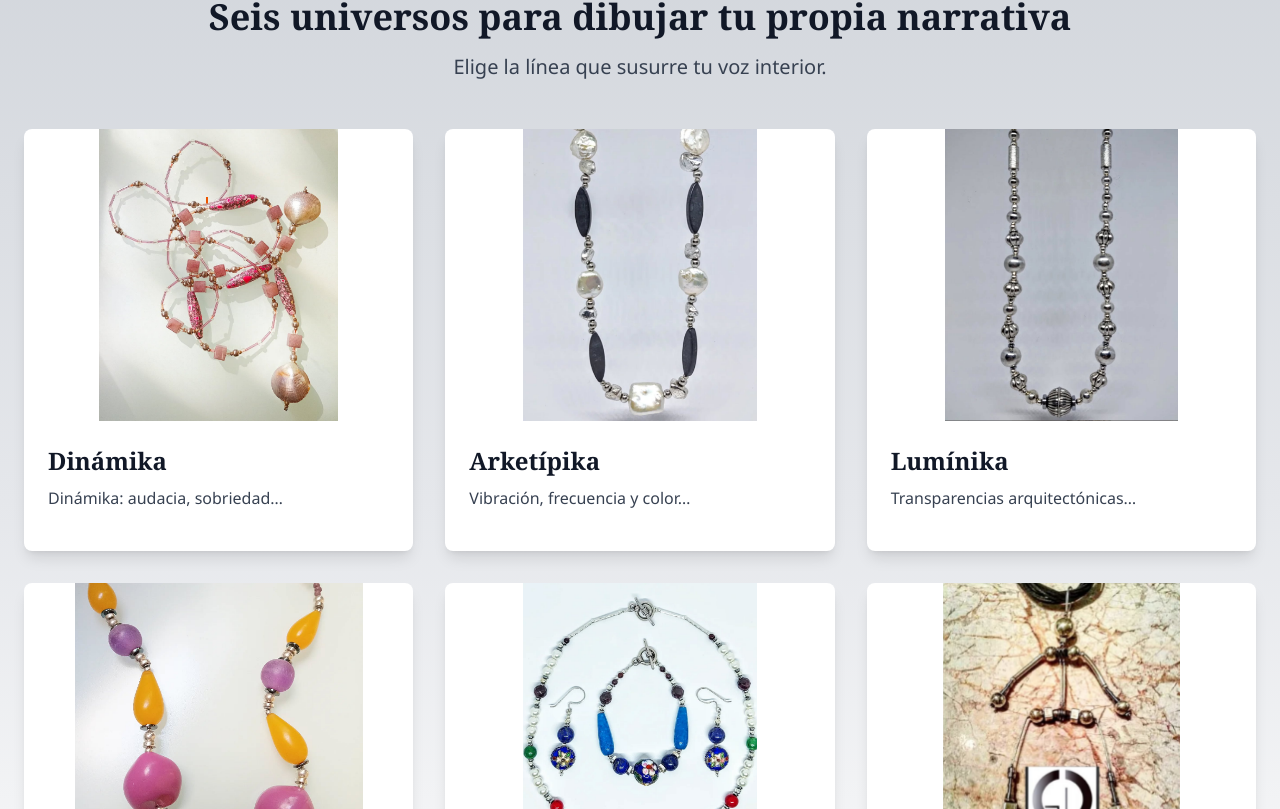
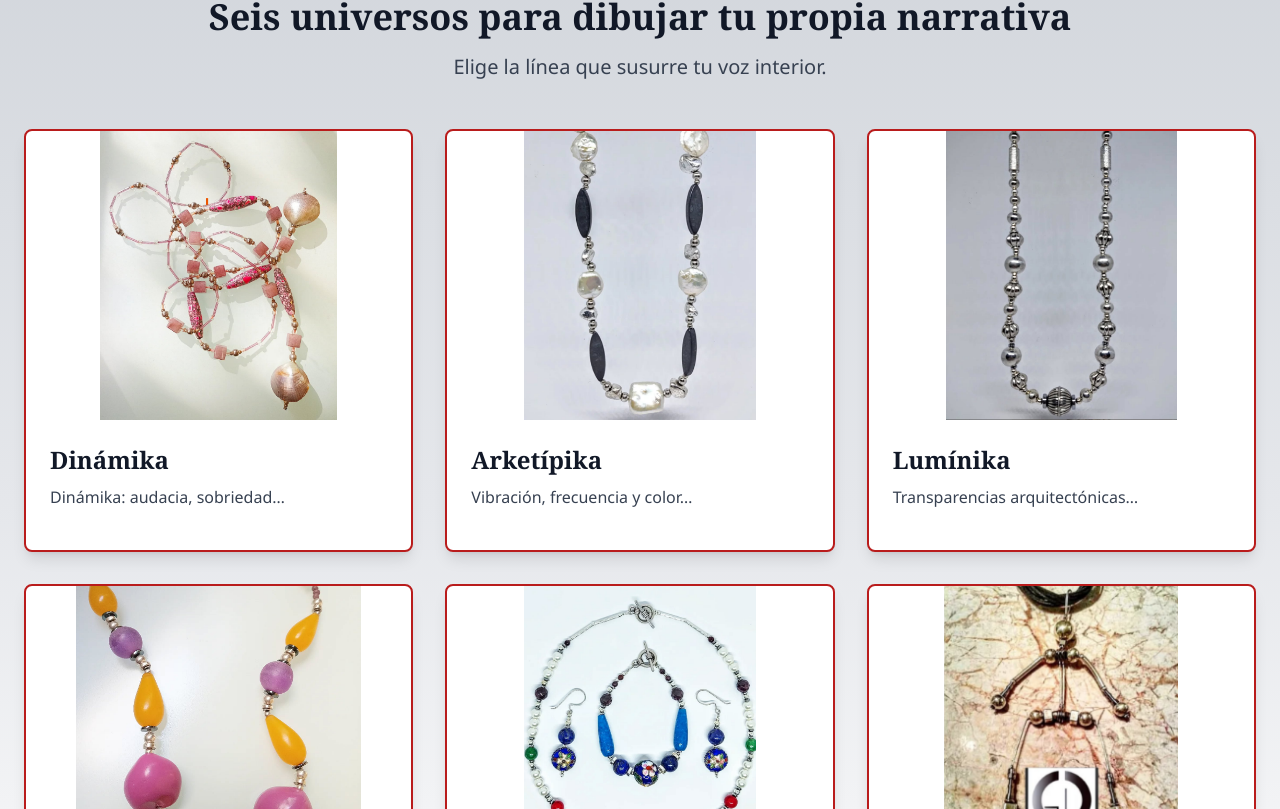
Before and after one commit to aaguilard73/PagwebGiDo-v4, a React (Vite) app: page / in a window 1280 px wide. Shown: the part 1411-2220 px from the top of the page. Built offline with nearby package versions, Linux system fonts and the light colour scheme.

Commit message:
Update Collections.tsx

```diff
--- a/src/components/Collections.tsx
+++ b/src/components/Collections.tsx
@@ -13,19 +13,22 @@ interface Collection {
 
 // Aquí puedes mover este array a src/data/collections.ts
 const collections: Collection[] = [
-  { id: 'dinamika',      name: 'Dinámika',      description: 'Dinámika: audacia, sobriedad…',            image: 'dinamika.png' },
-  { id: 'arketipica',    name: 'Arketípika',    description: 'Vibración, frecuencia y color…',          image: 'arketipica.png' },
-  { id: 'luminika',      name: 'Lumínika',      description: 'Transparencias arquitectónicas…',         image: 'luminika.png' },
-  { id: 'kromatika',     name: 'Kromátika',     description: 'Color como lenguaje: cada gema…',          image: 'kromatika.png' },
-  { id: 'jardinsEtFleurs', name: 'Jardins et Fleurs 2024', description: 'La fusión de la sutil belleza…', image: 'jardinsetFleurs.png' },
-  { id: 'antropika',     name: 'Antrópika',     description: 'Antrópika representa la esencia…',         image: 'antropika.png' },
+  { id: 'dinamika',       name: 'Dinámika',       description: 'Dinámika: audacia, sobriedad…',             image: 'dinamika.png' },
+  { id: 'arketipica',     name: 'Arketípika',     description: 'Vibración, frecuencia y color…',           image: 'arketipica.png' },
+  { id: 'luminika',       name: 'Lumínika',       description: 'Transparencias arquitectónicas…',          image: 'luminika.png' },
+  { id: 'kromatika',      name: 'Kromátika',      description: 'Color como lenguaje: cada gema…',           image: 'kromatika.png' },
+  { id: 'jardinsEtFleurs',name: 'Jardins et Fleurs 2024', description: 'La fusión de la sutil belleza…', image: 'jardinsetFleurs.png' },
+  { id: 'antropika',      name: 'Antrópika',      description: 'Antrópika representa la esencia…',          image: 'antropika.png' },
 ];
 
 const containerVariants = {
   hidden: {},
   visible: { transition: { staggerChildren: 0.1, delayChildren: 0.2 } }
 };
-const itemVariants = { hidden: { opacity: 0, y: 20 }, visible: { opacity: 1, y: 0 } };
+const itemVariants = {
+  hidden: { opacity: 0, y: 20 },
+  visible: { opacity: 1, y: 0 }
+};
 
 const Collections: React.FC = () => {
   const [ref, inView] = useInView({ triggerOnce: true, threshold: 0.1 });
@@ -63,7 +66,8 @@ const Collections: React.FC = () => {
             <motion.div
               key={c.id}
               variants={itemVariants}
-              className="bg-white rounded-lg overflow-hidden shadow-lg hover:shadow-2xl transition-shadow duration-300"
+              className="bg-white rounded-lg overflow-hidden border-2 border-red-700 shadow-lg
+                         hover:shadow-2xl hover:scale-105 transform transition-all duration-300"
             >
               {/* Imagen completa sin recortes */}
               <div className="relative w-full pb-[75%] overflow-hidden">
```
